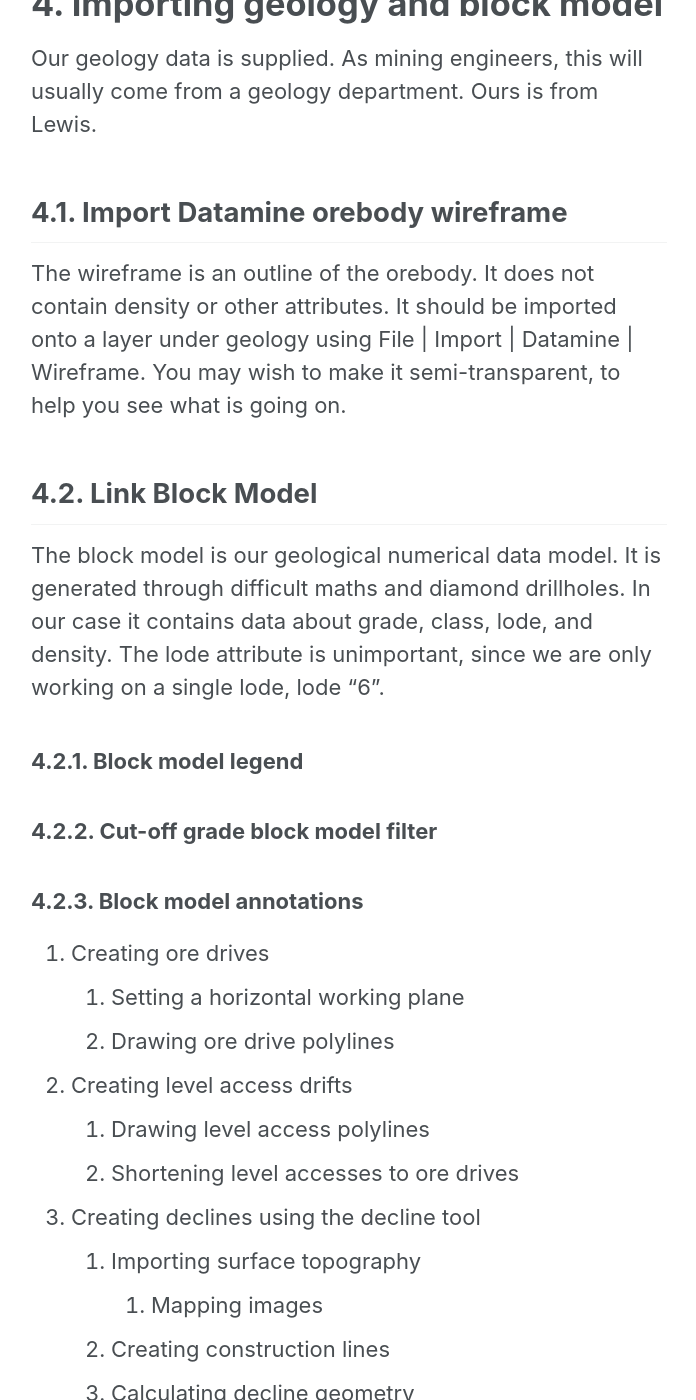
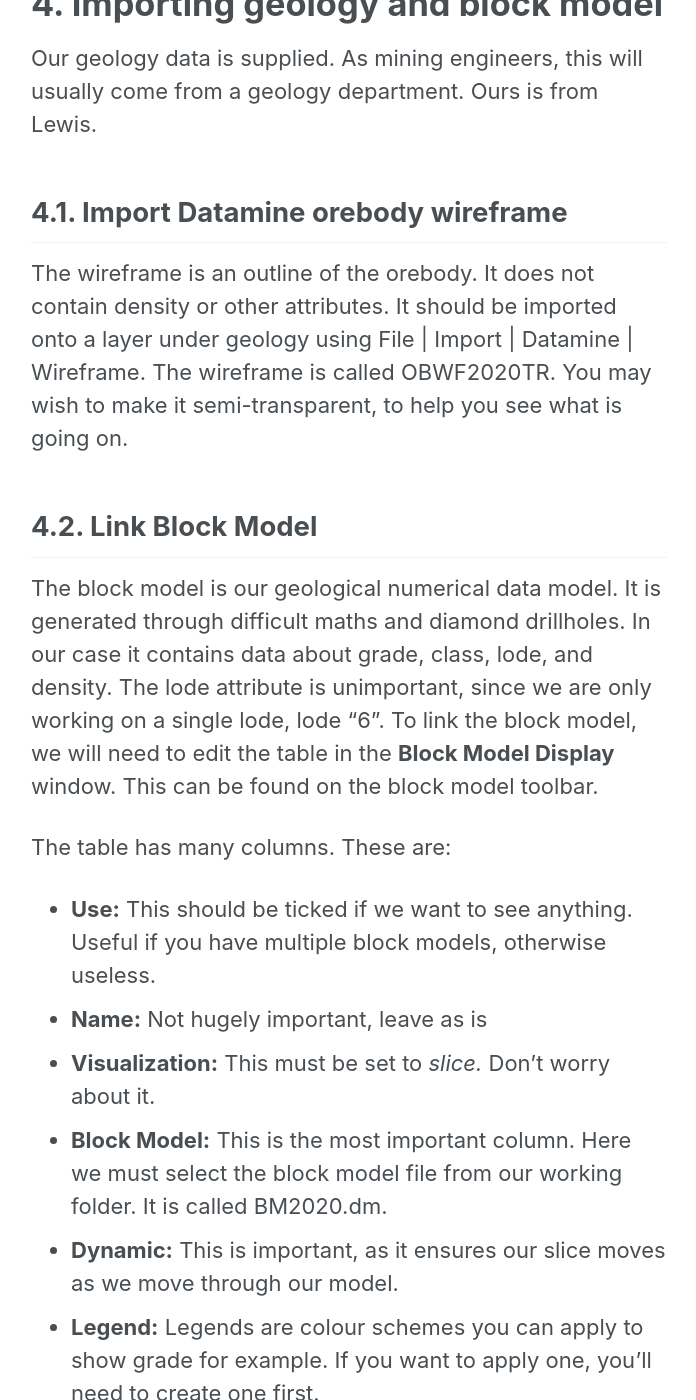
Before and after one commit to largeostrich/largeostrich.github.io, a Jekyll site: the page built from _pages/CSMDeswik.md, in a window 1280 px wide and 1400 px high, scrolled down 6719 px. Shown: the whole window, without its empty margins (291-987 px from the left). Built offline with Jekyll 4.4.1, drawn with Linux system fonts in a browser that asks for light colours; nearby versions of some CDN libraries; some of the changed text lies outside the part shown.

Commit message:
Block model informations

```diff
--- a/_pages/CSMDeswik.md
+++ b/_pages/CSMDeswik.md
@@ -109,15 +109,41 @@
 
 ## 4.1. Import Datamine orebody wireframe
 
-The wireframe is an outline of the orebody. It does not contain density or other attributes. It should be imported onto a layer under geology using File \| Import \| Datamine \| Wireframe. You may wish to make it semi-transparent, to help you see what is going on.
+The wireframe is an outline of the orebody. It does not contain density or other attributes. It should be imported onto a layer under geology using File \| Import \| Datamine \| Wireframe. The wireframe is called OBWF2020TR. You may wish to make it semi-transparent, to help you see what is going on.
 
 ## 4.2. Link Block Model
 
-The block model is our geological numerical data model. It is generated through difficult maths and diamond drillholes. In our case it contains data about grade, class, lode, and density. The lode attribute is unimportant, since we are only working on a single lode, lode "6".
+The block model is our geological numerical data model. It is generated through difficult maths and diamond drillholes. In our case it contains data about grade, class, lode, and density. The lode attribute is unimportant, since we are only working on a single lode, lode "6". To link the block model, we will need to edit the table in the **Block Model Display** window. This can be found on the block model toolbar.
+
+The table has many columns. These are:
+- **Use:** This should be ticked if we want to see anything. Useful if you have multiple block models, otherwise useless.
+- **Name:** Not hugely important, leave as is
+- **Visualization:** This must be set to *slice.* Don't worry about it.
+- **Block Model:** This is the most important column. Here we must select the block model file from our working folder. It is called BM2020.dm.
+- **Dynamic:** This is important, as it ensures our slice moves as we move through our model.
+- **Legend:** Legends are colour schemes you can apply to show grade for example. If you want to apply one, you'll need to create one first.
+- **Filter:** Filters allow you to hide stuff you don't want to see, such as ore below cutoff grade. If you want to apply one, you'll need to create one first.
+- **Filled:** This is a visual change, making the boxes filled instead of outlines. I personally think it is awful and garish. You can decide for yourself ~~if you wish to hurt your eyes~~.
+- **Opacity:** What it says on the tin. Range is 0 - 255. Used to make filled slightly more palatable.
+- **Line width:** Changes the width of the outline when filled is not enabled.
+- **Draw Annotations:** Used to enable or disable specified annotations from the next column. If you have no annotations specified, this does nothing.
+- **Annotations:** Used to specify any annotations you desire.
+Beyond this point, ignore the rest of the columns.
+
+When you are done, press Apply to make the changes without closing the box, or OK to apply then close. Enable the block model display by pressing the **Show Dynamic Slice** button on the Block Model toolbar. The block model is displayed on the working plane, and will dynamically move with it.
 
 ### 4.2.1. Block model legend
+
+To edit legends, use the [Modify Legends](https://help.deswik.com/HelpContent/Deswik.Suite2019.1/content/cad/edit/edit-legend.htm) button.
+
 ### 4.2.2. Cut-off grade block model filter
+
+To edit filters, use the [Modify Filters](https://help.deswik.com/HelpContent/Deswik.Suite2019.1/content/cad/edit/edit-filter.htm) button. You should probably apply one to hide ore below cutoff. Consider also the class of the ore.
+
 ### 4.2.3. Block model annotations
+
+Block model annotations allow you to write specific data to blocks on the block model. More guidance is available on the [official help files](https://help.deswik.com/HelpContent/Deswik.Suite2019.1/content/cad/format/blockmodeldisplay.htm?tocpath=Mine%20Planning%20%26%20Design%7CDeswik.CAD%7CMenu%20Commands%7CFormat%7C_____3).
+
 5. Creating ore drives
     1. Setting a horizontal working plane
     2. Drawing ore drive polylines
```
Also changed, not shown: other parts of _pages/CSMDeswik.md (+2 -0 lines).
